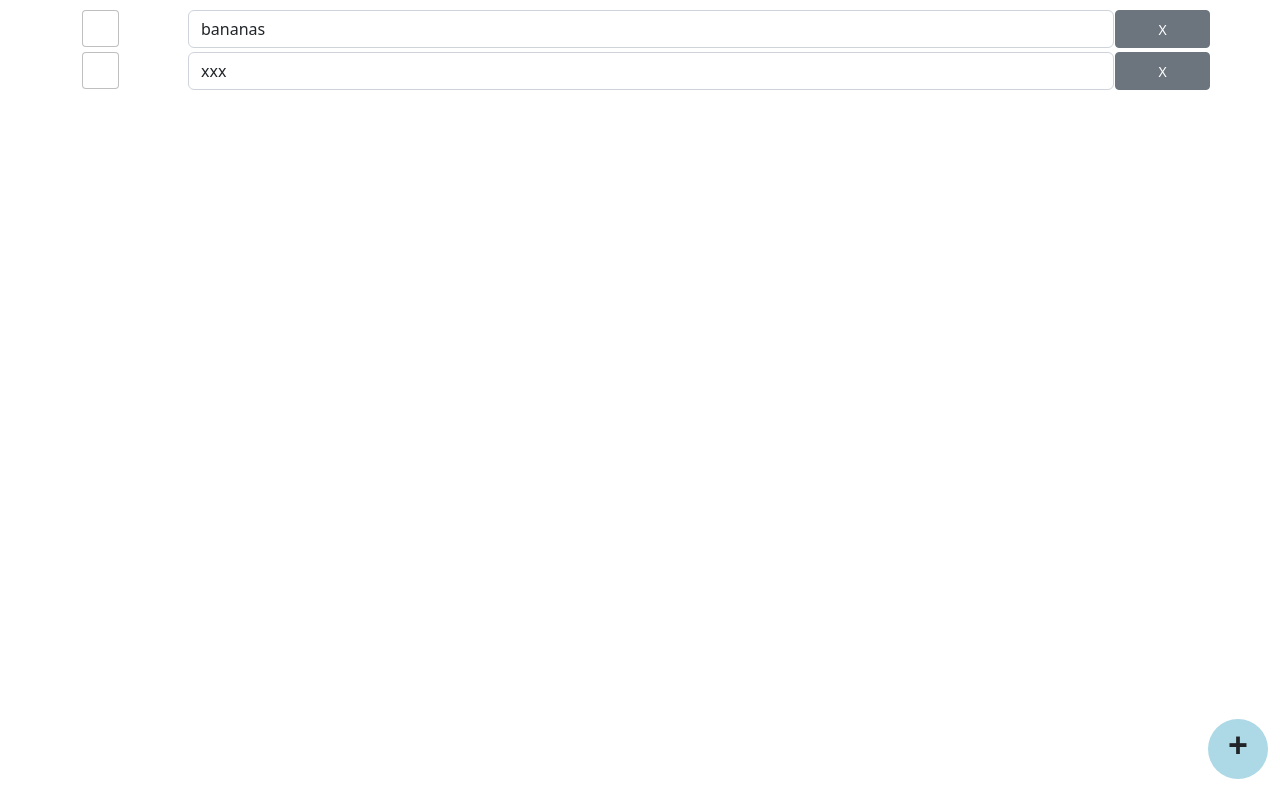
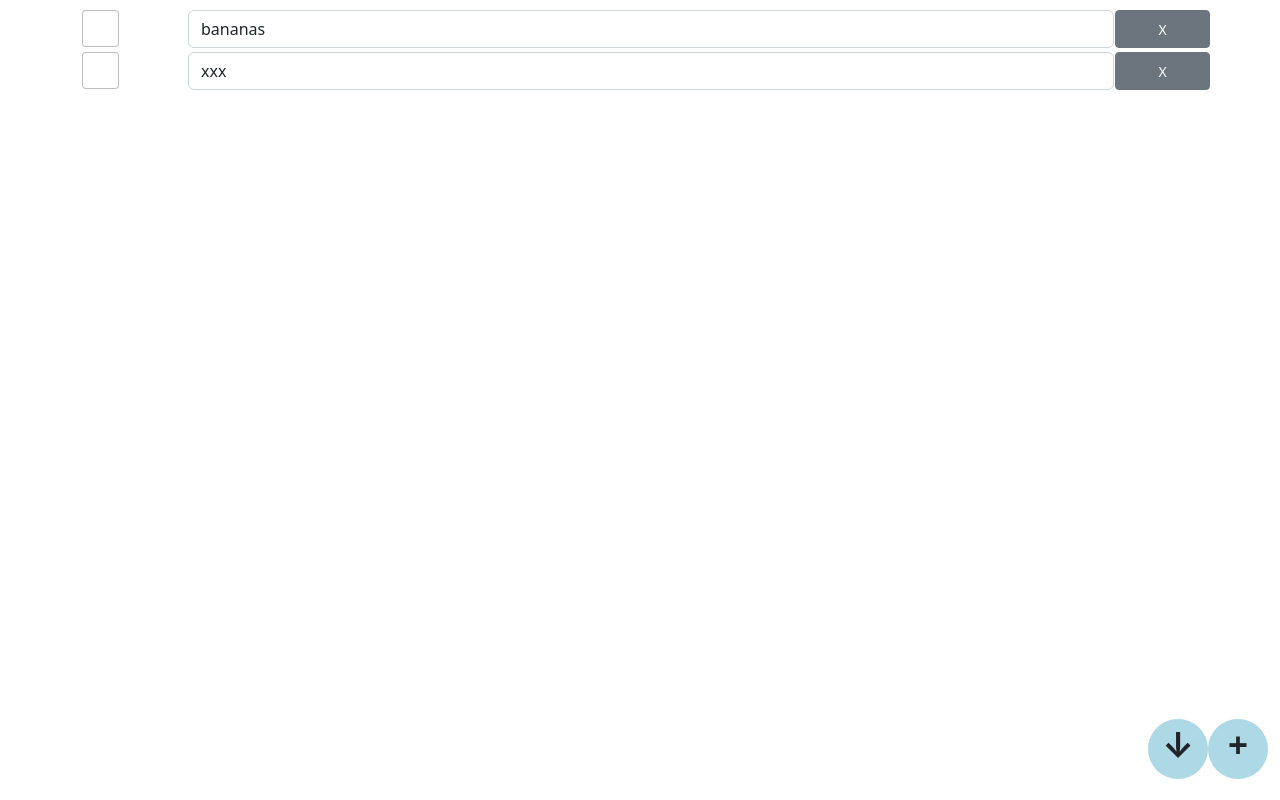
Before and after one commit to skain/shopping-vue, a Vue app: page / in a window 1280 px wide. Built offline with nearby package versions, Linux system fonts and the light colour scheme.

Commit message:
All working

```diff
--- a/src/App.vue
+++ b/src/App.vue
@@ -27,8 +27,9 @@ export default {
 			<ShoppingItem :item="item" @removeItemClick="(name) => shoppingList.removeItem(name)" />
 		</div>
 	</div>
-	<div id="addButton" @click="shoppingList.addNewItem()">
-		+
+	<div id="buttonsDiv">
+		<div class="buttonDiv" @click="shoppingList.sortItems()">&ShortDownArrow;</div>
+		<div id="addButton" class="buttonDiv" @click="shoppingList.addNewItem()">+</div>
 	</div>
 </template>
 
@@ -37,10 +38,13 @@ export default {
 	margin-top: 10px;
 }
 
-#addButton {
+#buttonsDiv {
 	position: fixed;
 	right: 12px;
 	bottom: 21px;
+}
+
+.buttonDiv {
 	border-radius: 40px;
 	font-size: 35px;
 	font-weight: bold;
@@ -49,10 +53,11 @@ export default {
 	text-align: center;
 	height: 60px;
 	width: 60px;
+	float: left;
 }
 
 #addButton:hover {
-		border: solid 1px;
-		background-color: white;
-	}
+	border: solid 1px;
+	background-color: white;
+}
 </style>
--- a/src/shoppingList.js
+++ b/src/shoppingList.js
@@ -29,6 +29,42 @@ export default class ShoppingList {
 			this.listItems.splice(indexToRemove, 1);
 		}
 	}
+
+	sortItems() {
+		function byName(a, b) {
+			if (a.name < b.name)
+				return -1;
+			if (a.name > b.name)
+				return 1;
+			return 0;
+		}
+
+		function byChecked(a, b) {
+			if (a.checked != b.checked) {
+				if (a.checked) {
+					return 1;
+				}
+				else {
+					return -1;
+				}
+			}
+			else {
+				return 0;
+			}
+		}
+
+		function fullSort(a, b) {
+			let checked = byChecked(a, b);
+			if (checked == 0) {
+				return byName(a, b);
+			}
+			else {
+				return checked;
+			}
+
+		}
+		return this.listItems.sort(fullSort);
+	}
 }
 
 class ShoppingListItem {
```
